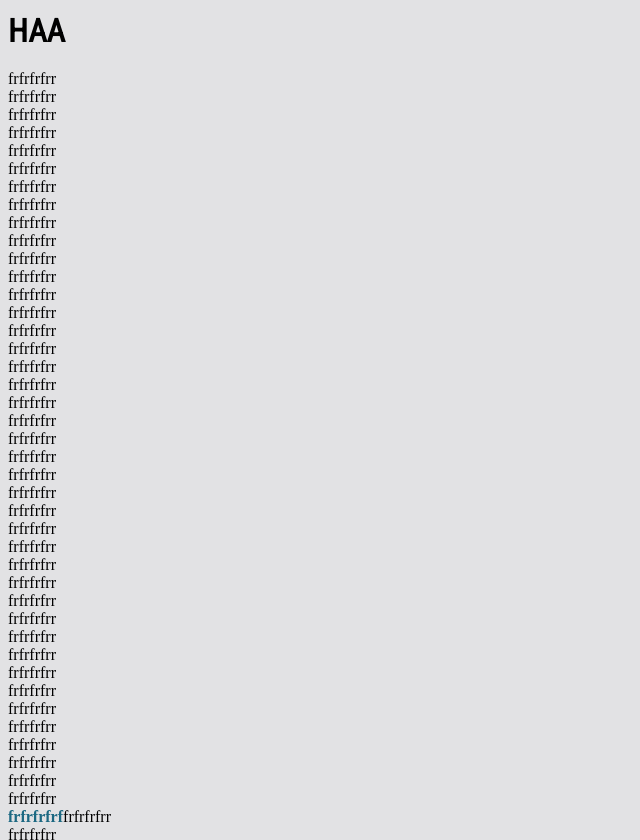
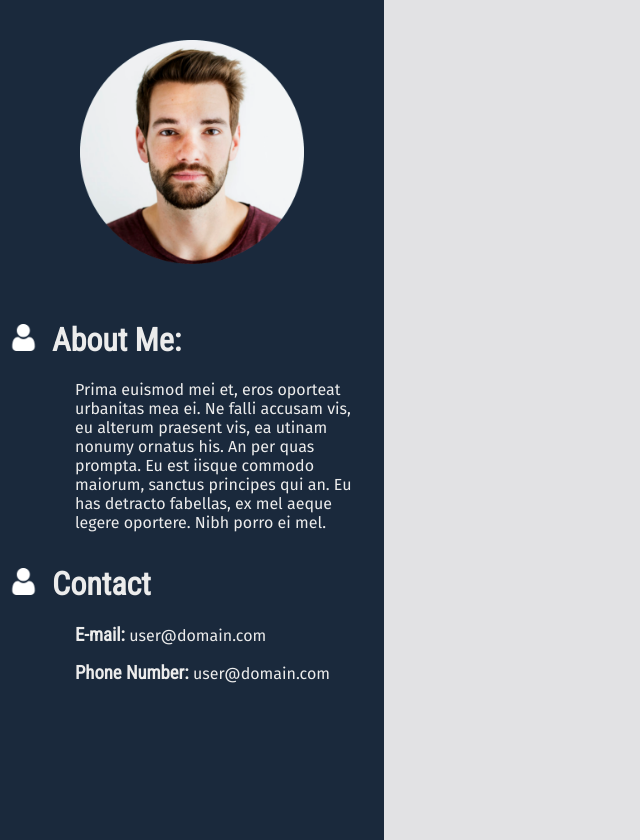
Before and after one commit to martonban/SimpleCV_PortfolioProject, a plain HTML site: page index.html in a window 1280 px wide. Shown: the top 840 px of the page, without its empty margins (0-640 px from the left). Drawn offline with Linux system fonts and the light colour scheme.

Commit message:
Slide Menu Half

```diff
--- a/index.html
+++ b/index.html
@@ -6,35 +6,19 @@
         <title>Albert Ozon | Home Page</title>
         <link rel="stylesheet" href="style/style.css">
         <link rel ="icon" href="favicon.ico">
-        <link href="https://fonts.googleapis.com/css2?family=Fira+Sans:wght@300&display=swap" rel="stylesheet">
+        <link href="https://fonts.googleapis.com/css2?family=Fira+Sans&display=swap" rel="stylesheet">
         <link href="https://fonts.googleapis.com/css2?family=Roboto+Condensed&display=swap" rel="stylesheet">
     </head>
 
     <body>
-        <h1>HAA</h1>
-        frfrfrfrr<br>
-        frfrfrfrr<br>
-        frfrfrfrr<br>
-        frfrfrfrr<br>
-        frfrfrfrr<br>
-        frfrfrfrr<br>
-        frfrfrfrr<br>frfrfrfrr<br>
-        frfrfrfrr<br>
-        frfrfrfrr<br>
-        frfrfrfrr<br>
-        frfrfrfrr<br>
-        frfrfrfrr<br>frfrfrfrr<br>frfrfrfrr<br>
-        frfrfrfrr<br>
-        frfrfrfrr<br>
-        frfrfrfrr<br>frfrfrfrr<br>frfrfrfrr<br>frfrfrfrr<br>
-        frfrfrfrr<br>frfrfrfrr<br>frfrfrfrr<br>frfrfrfrr<br>
-        frfrfrfrr<br>frfrfrfrr<br>frfrfrfrr<br>frfrfrfrr<br>frfrfrfrr<br>
-        frfrfrfrr<br>frfrfrfrr<br>frfrfrfrr<br>frfrfrfrr<br>
-        frfrfrfrr<br>frfrfrfrr<br>frfrfrfrr<br>
-        frfrfrfrr<br>frfrfrfrr<br>frfrfrfrr<br>frfrfrfrr<br><b>frfrfrfrf</b>frfrfrfrr<br>frfrfrfrr<br>
-        frfrfrfrr<br>frfrfrfrr<br>
-        frfrfrfrr<br>frfrfrfrr<br>frfrfrfrr<br>frfrfrfrr<br>
-
+        <div class="sidemenu">
+            <img src="img/pic/profile.png" alt="profile-img" class="profile-pic">
+            <img src="img/icons/user.png" alt="user" class="icon"><h1>About Me:</h1>
+            <p class="text">Prima euismod mei et, eros oporteat urbanitas mea ei. Ne falli accusam vis, eu alterum praesent vis, ea utinam nonumy ornatus his. An per quas prompta. Eu est iisque commodo maiorum, sanctus principes qui an. Eu has detracto fabellas, ex mel aeque legere oportere. Nibh porro ei mel.</p>
+            <img src="img/icons/user.png" alt="user" class="icon"><h1>Contact</h1>
+            <p class="text"><h3 class="gap">E-mail:</h3> user@domain.com</p>
+            <p class="text"><h3 class="gap">Phone Number:</h3> user@domain.com</p>
+        </div>
     </body>
 
 </html>
--- a/style/style.css
+++ b/style/style.css
@@ -1,47 +1,88 @@
-/************************************TAG SELECTOR************************************************/
+/***************************************TAG SELECTOR***************************************************/
 body{
   background-color: #e2e2e4;
-
+  margin: 0px;
 }
-
 
 b{
   color: #1c6882;
 }
 
-
 h1{
   font-family: 'Roboto Condensed', sans-serif;
   margin-top: 12px;
-  margin-bottom: 20px;
+  margin-bottom: 5px;
+  margin-left: 15px;
+  display: inline-block;
 }
-
 
 h2{
   font-family: 'Roboto Condensed', sans-serif;
   margin-top: 12px;
-  margin-bottom: 20px;
+  margin-bottom: 5px;
+  margin-left: 15px;
+  display: inline-block;
 }
-
 
 h3{
   font-family: 'Roboto Condensed', sans-serif;
-  margin-top: 12px;
-  margin-bottom: 20px;
+  margin-top: 0px;
+  margin-bottom: 0px;
+  margin-left: 15px;
+  display: inline-block;
 }
 
+img {
+  max-width: 100%;
+  height: auto;
+  width: auto;
+}
 
 /****************************************CLASSES DEFINIATION**********************************************/
+/**********SIDE MENU************/
+.sidemenu{
+  font-family: 'Fira Sans', sans-serif;
+  background-color: #1a293c;
+  color: #ececec;
+  float: left;
+  width: 30%;
+  height: 1000px;
+  position: absolute;
+}
 
+.profile-pic{
+  width: 14em;
+  height: 14em;
+  margin-left: auto;
+  margin-right: auto;
+  margin-top: 40px;
+  margin-bottom: 40px;
+  display: block;
+}
 
+.text{
+  margin-left: 75px;
+  margin-right: 25px;
+}
 
+.gap{
+  margin-left: 75px;
+}
 
+.icon{
+  width: 27px;
+  height: 27px;
+  display: inline-block;
+  margin-left: 10px;
+  margin-top: 20px;
+}
 
-
-
+/**********TITLE DIV************/
+.title-box{
+  color: #ececec;
+}
 
 /********************************************FANCY PART**************************************************/
-
 ::selection{
   color: white  ;
   background-color: #0aa4d8;
@@ -49,7 +90,6 @@ h3{
 
 ::-webkit-scrollbar{
   width: 10px;
-
 }
 
 ::-webkit-scrollbar-track{
@@ -65,18 +105,14 @@ h3{
   background-color: #182536;
 }
 
-
-
 /************************************COLOR PALETTE************************************************/
 /*
 It's just a color palette from another site
 This Selection do nothing
 */
-
 .colors{
    /* b color */
    background-color: #1c6882;
    /* b draker color */
   color: #1a293c;
-
 }
```
Also changed, not shown: img/icons/user.png (added). Lines whose indentation alone changed are shown as unchanged.
